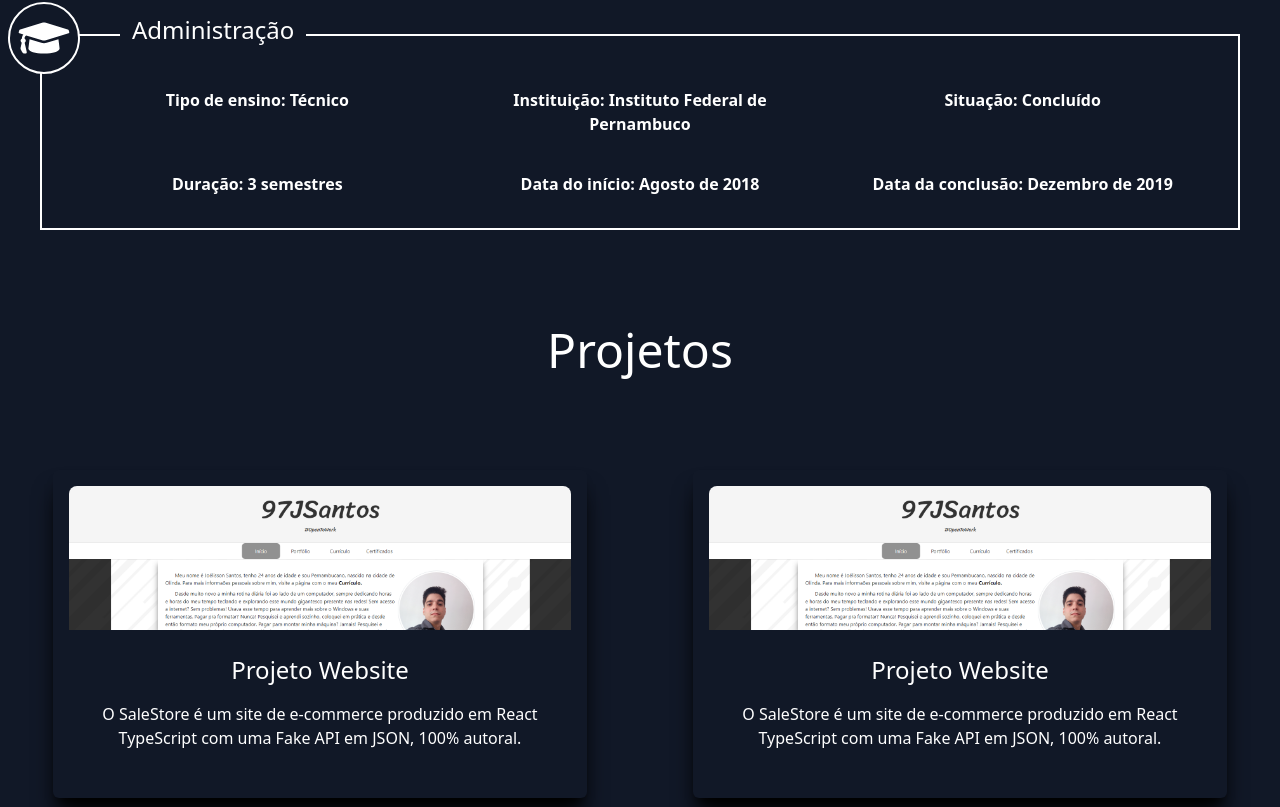
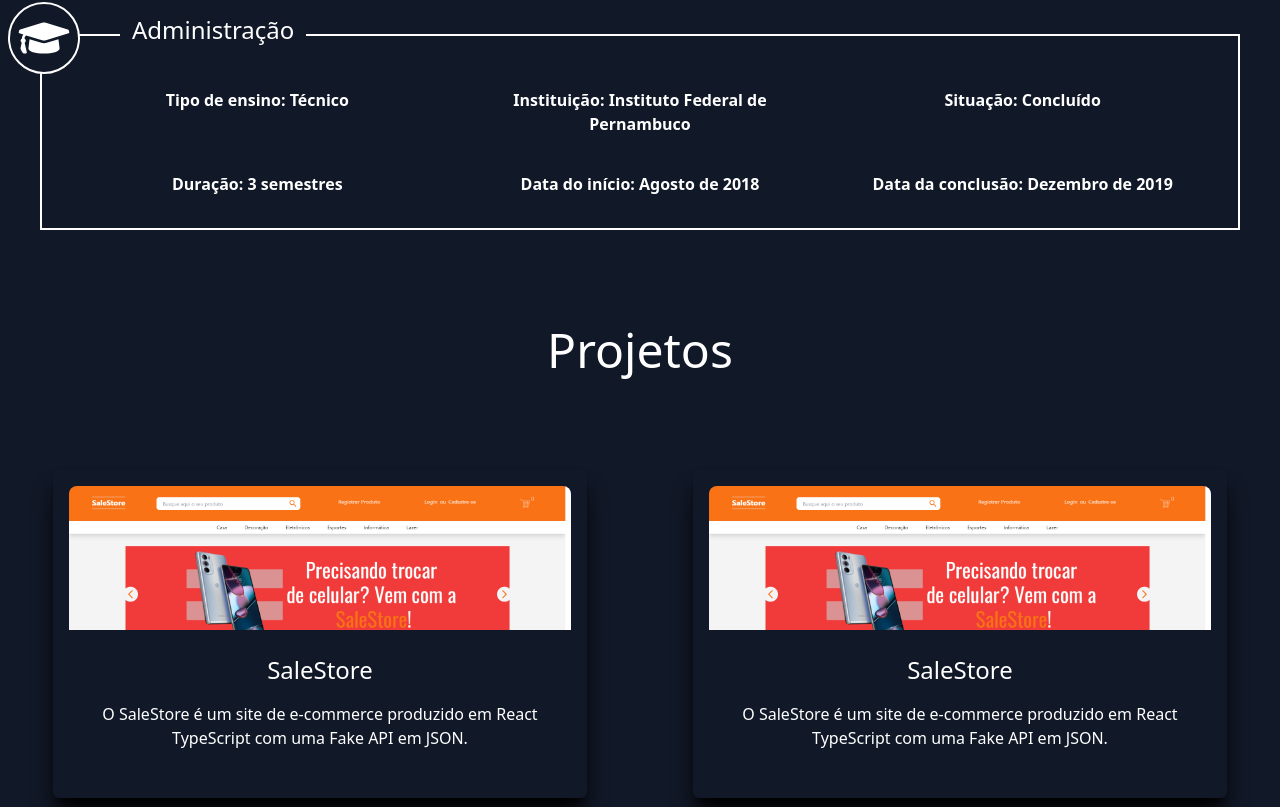
Before and after one commit to 97jsantos/portfolio, a React (Vite) app: page / in a window 1280 px wide. Shown: the part 1990-2797 px from the top of the page. Built offline with nearby package versions, Linux system fonts and the light colour scheme.

Commit message:
att 25/06
correção no espaçamento do card Skills e shadow navbar

```diff
--- a/src/components/Header.tsx
+++ b/src/components/Header.tsx
@@ -12,9 +12,9 @@
                     <p className='w-full lg:text-3xl text-xl'>Me chamo Joélisson Santos,</p>
                     <p className='w-full lg:text-right text-center lg:text-lg text-xs'>Seja bem-vindo ao meu portfólio!</p>
                     <div className='w-full flex lg:flex-row flex-col justify-around sm:mt-4 mt-10'>
-                        <a className='flex gap-1 items-center text-xs mb-2 hover:scale-110 duration-500' href="mailto:97jsantos@gmail.com"><IoMdMail style={{fontSize:'20px'}}/>97jsantos@gmail.com</a>
-                        <a className='flex gap-1 items-center text-xs mb-2 hover:scale-110 duration-500' href="https://github.com/97jsantos" target="_blank" rel="noreferrer"><FaGithub style={{fontSize:'20px'}}/>97jsantos</a>
-                        <a className='flex gap-1 items-center text-xs mb-2 hover:scale-110 duration-500' href="https://www.linkedin.com/in/joelisson-santos/" target="_blank" rel="noreferrer"><FaLinkedin style={{fontSize:'20px'}}/>Joélisson Santos</a>
+                        <a className='flex w-fit gap-1 items-center text-xs mb-2 hover:scale-110 duration-500' href="mailto:97jsantos@gmail.com"><IoMdMail style={{fontSize:'20px'}}/>97jsantos@gmail.com</a>
+                        <a className='flex w-fit gap-1 items-center text-xs mb-2 hover:scale-110 duration-500' href="https://github.com/97jsantos" target="_blank" rel="noreferrer"><FaGithub style={{fontSize:'20px'}}/>97jsantos</a>
+                        <a className='flex w-fit gap-1 items-center text-xs mb-2 hover:scale-110 duration-500' href="https://www.linkedin.com/in/joelisson-santos/" target="_blank" rel="noreferrer"><FaLinkedin style={{fontSize:'20px'}}/>Joélisson Santos</a>
                     </div>
                 </div>
             </div>
--- a/src/components/Navigation.tsx
+++ b/src/components/Navigation.tsx
@@ -9,14 +9,14 @@
   const [isNavExpanded, setIsNavExpanded] = useState(false)
 
   return (
-    <nav className="flex items-center justify-around sticky top-0 bg-gray-900 z-20 border-b sm:border-b h-14">
+    <nav className="flex items-center justify-around sticky top-0 bg-gray-900 z-20 shadow-sm shadow-white sm:border-b h-14">
       <button
               className='sm:hidden block absolute'
               onClick={() => {
                   setIsNavExpanded(!isNavExpanded);
                 }}><MdMenu className='text-3xl text-white'/></button>
       <div className="max-w-7xl w-full relative mx-auto flex items-center justify-around">
-        <ul className={`flex flex-col absolute bg-gray-800 z-10 w-full top-7 sm:left-auto sm:flex-row justify-center sm:justify-around sm:top-auto duration-500 sm:duration-0 ${isNavExpanded ? "left-0" : "-left-full"}
+        <ul className={`flex flex-col absolute border-t sm:border-t-0 bg-gray-800 sm:bg-gray-900 z-10 w-full top-7 sm:left-auto sm:flex-row justify-center sm:justify-around sm:top-auto duration-500 sm:duration-0 ${isNavExpanded ? "left-0" : "-left-full"}
                     `}>
           <Link to="header" spy={true} smooth={true} offset={-56} duration={500} className="opacity-60 hover:opacity-100 font-medium flex justify-center mb-3 mt-6 sm:my-0 cursor-pointer"><GoHome style={{fontSize:'30px'}} /></Link>
           <div className="flex flex-col sm:flex-row">
--- a/src/components/Projects.tsx
+++ b/src/components/Projects.tsx
@@ -1,6 +1,6 @@
 import { ProjectsCard } from "./ProjectsCard";
 
-import website from "../img/projeto-website.png"
+import salestore from "../img/salestore.png"
 
 export function Projects() {
     return (
@@ -8,20 +8,20 @@
             <p className="text-center text-5xl pt-24 mb-20 block">Projetos</p>
             <div className="flex items-center flex-wrap sm:justify-between justify-center">
                 <ProjectsCard
-                href="https://jsantos97-website.herokuapp.com/"
-                bg={website}
-                title='Projeto Website'
-                text="O SaleStore é um site de e-commerce produzido em React TypeScript com uma Fake API em JSON, 100% autoral." />
+                href="https://salestore-97jsantos.netlify.app/"
+                bg={salestore}
+                title='SaleStore'
+                text="O SaleStore é um site de e-commerce produzido em React TypeScript com uma Fake API em JSON." />
                 <ProjectsCard
-                href="https://jsantos97-website.herokuapp.com/"
-                bg={website}
-                title='Projeto Website'
-                text="O SaleStore é um site de e-commerce produzido em React TypeScript com uma Fake API em JSON, 100% autoral." />
+                href="https://salestore-97jsantos.netlify.app/"
+                bg={salestore}
+                title='SaleStore'
+                text="O SaleStore é um site de e-commerce produzido em React TypeScript com uma Fake API em JSON." />
                 <ProjectsCard
-                href="https://jsantos97-website.herokuapp.com/"
-                bg={website}
-                title='Projeto Website'
-                text="O SaleStore é um site de e-commerce produzido em React TypeScript com uma Fake API em JSON, 100% autoral." />
+                href="https://salestore-97jsantos.netlify.app/"
+                bg={salestore}
+                title='SaleStore'
+                text="O SaleStore é um site de e-commerce produzido em React TypeScript com uma Fake API em JSON." />
             </div>
         </div>
     )
--- a/src/components/Skills.tsx
+++ b/src/components/Skills.tsx
@@ -4,7 +4,7 @@
 export function Skills() {
     return (
         <div id="skills" className="flex justify-center">
-            <div className="max-w-7xl mx-10">
+            <div className="max-w-7xl sm:mx-10 mx-7">
                 <p className="text-center text-5xl pt-24 mb-24 block">Habilidades</p>
                 <SkillsHard />
                 <SkillsSoft />
```
Also changed, not shown: src/img/projeto-website.png (deleted), src/img/salestore.png (added).
